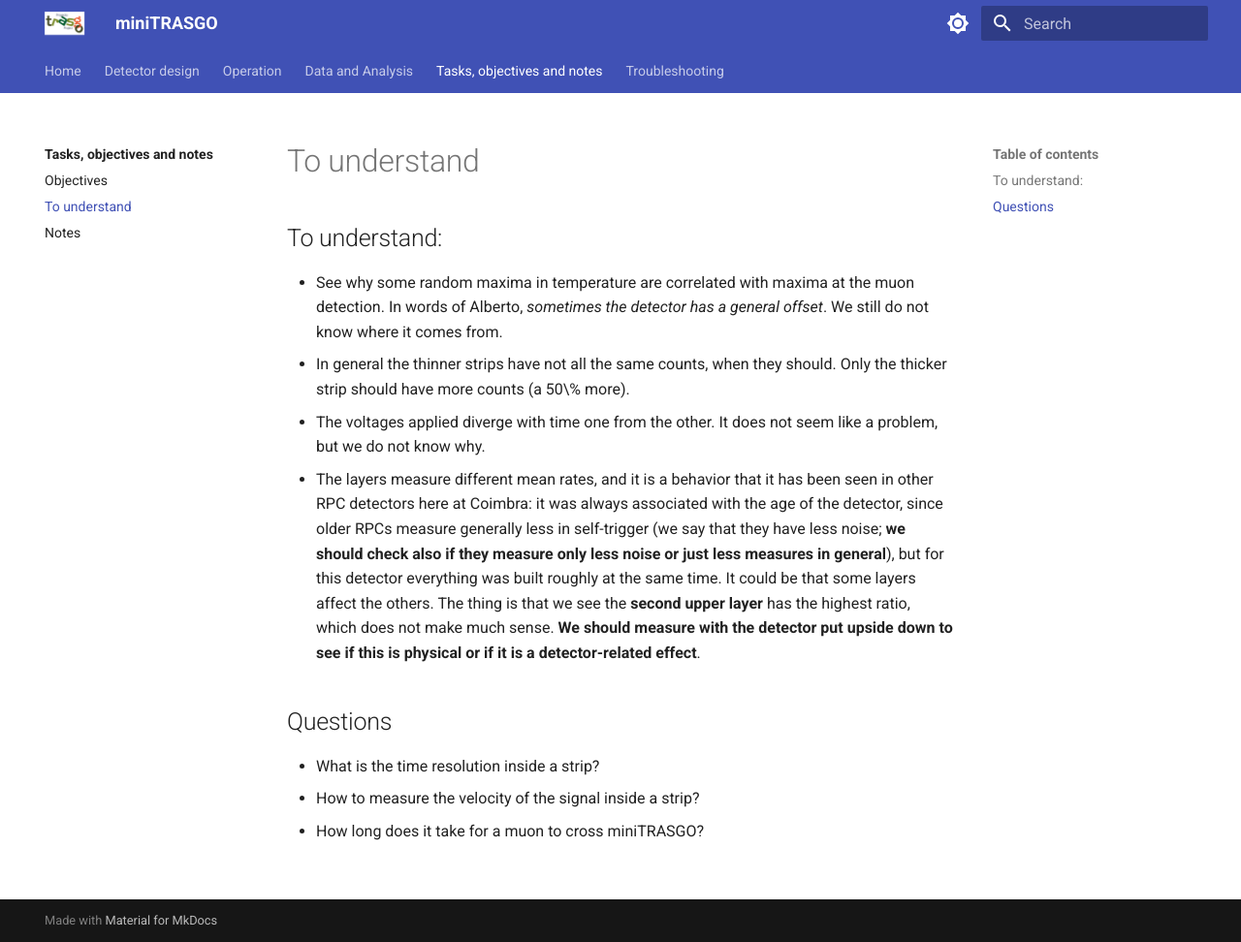
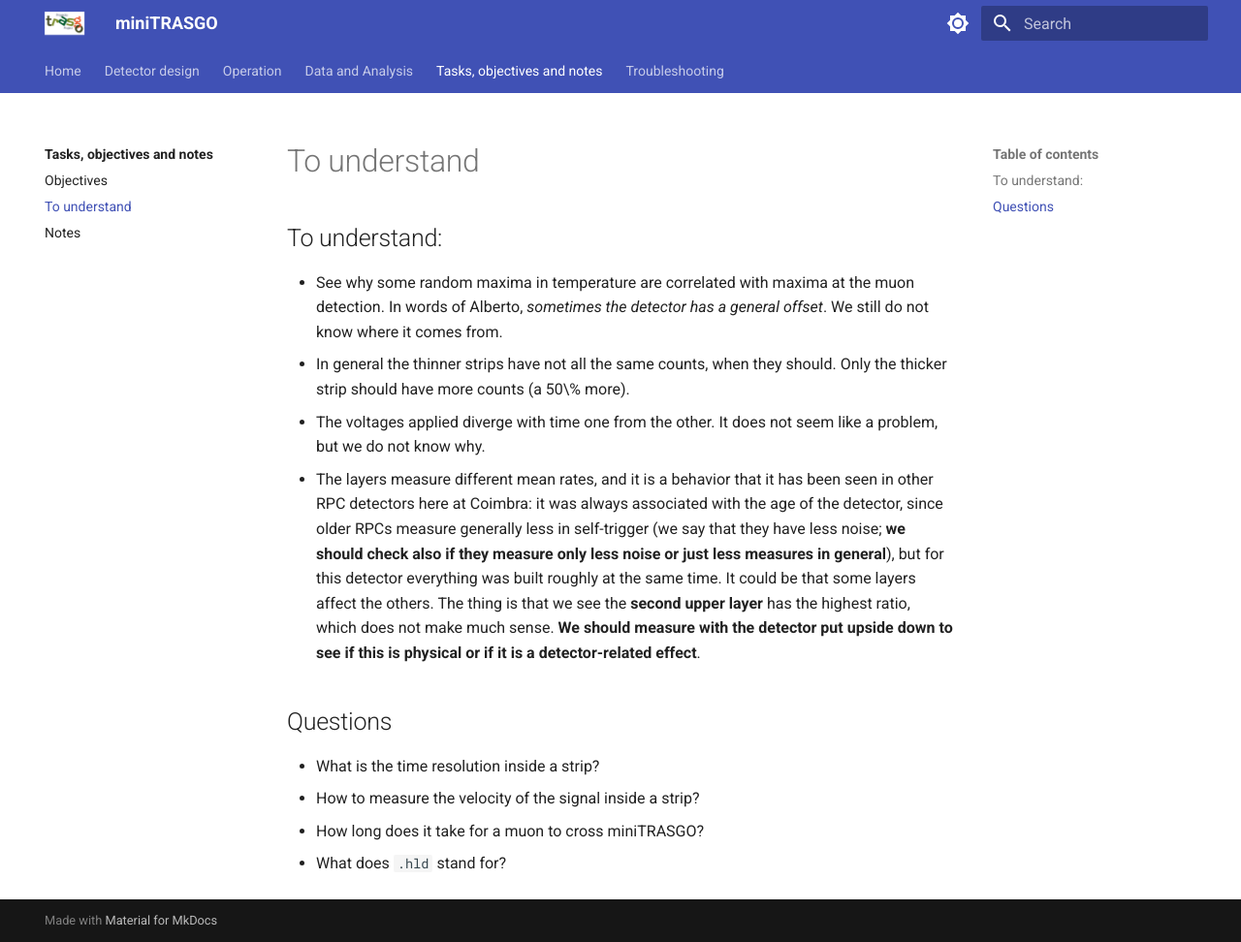
Before and after one commit to cayesoneira/miniTRASGO-documentation, an MkDocs documentation site: the page built from docs/tasks/to-understand.md, in a window 1280 px wide and 972 px high. Shown: the whole window at 97% size. Built offline with MkDocs 1.6.1 and Material for MkDocs 9.7.7, drawn with Linux system fonts in a browser that asks for light colours.

Commit message:
Update to-understand.md

```diff
--- a/docs/tasks/to-understand.md
+++ b/docs/tasks/to-understand.md
@@ -8,3 +8,4 @@
 - What is the time resolution inside a strip?
 - How to measure the velocity of the signal inside a strip?
 - How long does it take for a muon to cross miniTRASGO?
+- What does `.hld` stand for?
```
